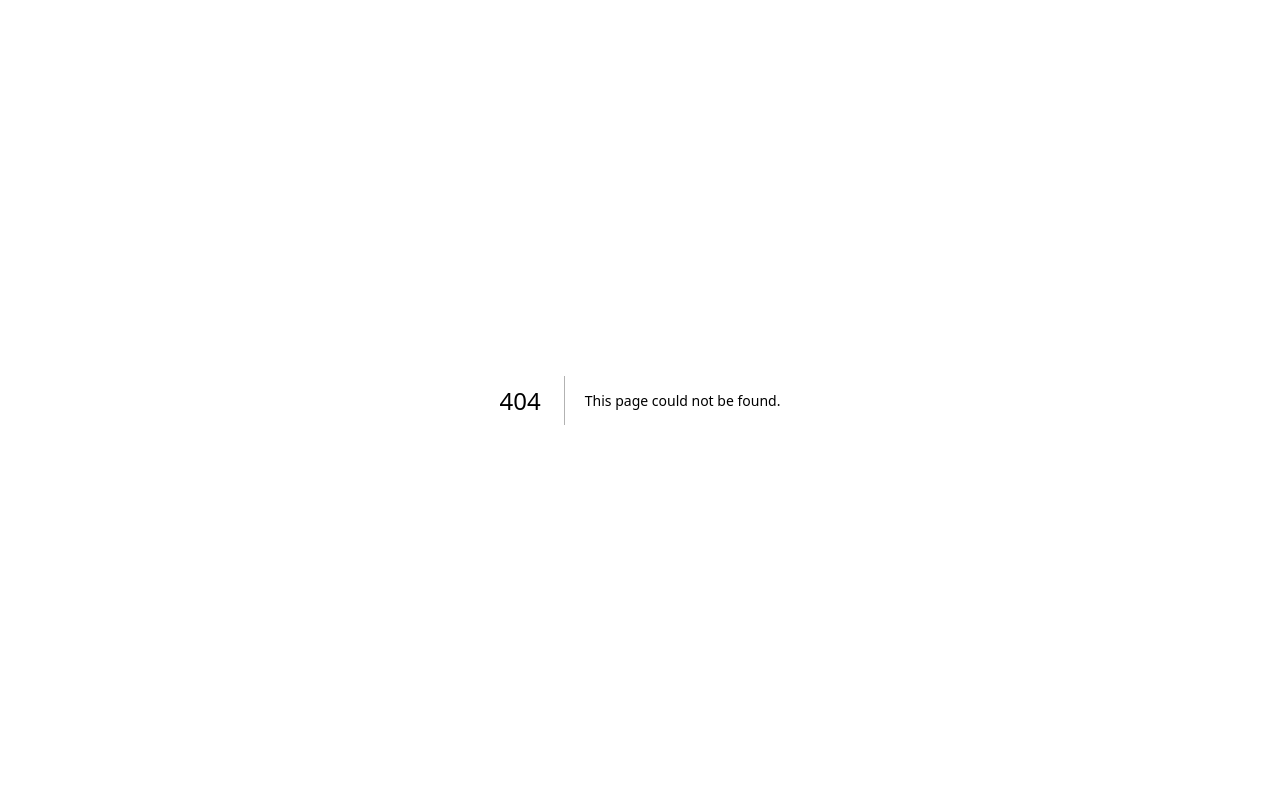
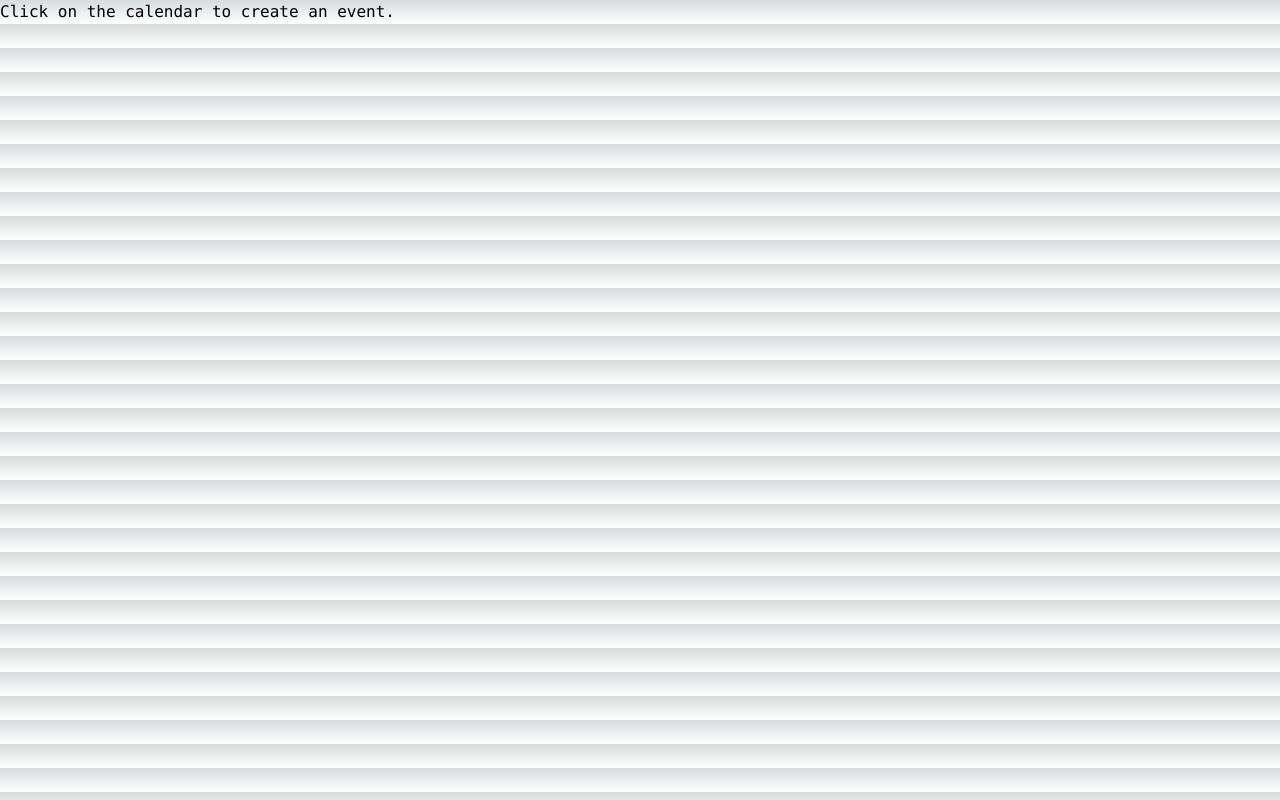
Before and after one commit to tarellano/cal2text, a Next.js app: page /components/EventsTextSection in a window 1280 px wide. Before the commit this address had no page. Built offline with nearby package versions, Linux system fonts and the light colour scheme.

Commit message:
Create events text section

```diff
--- a/src/pages/components/Cal2Text.tsx
+++ b/src/pages/components/Cal2Text.tsx
@@ -1,8 +1,7 @@
 import { useState } from "react";
 import Calendar from "./Calendar";
 import { DayPilot } from "@daypilot/daypilot-lite-react";
-import EventsTextbox from "./EventsTextbox";
-
+import EventsTextSection from "./EventsTextSection";
 
 
 const Cal2Text = () => {
@@ -18,7 +17,7 @@ const Cal2Text = () => {
         <div>
             <Calendar handleEventListChange={handleEventListChange} />
             <div className="m-5">
-                <EventsTextbox events={events} />
+                <EventsTextSection events={events} />
             </div>
         </div>
     )
--- /dev/null
+++ b/src/pages/components/EventsTextSection.tsx
@@ -0,0 +1,16 @@
+import { DayPilot } from "@daypilot/daypilot-lite-react";
+import EventsTextbox from "./EventsTextbox";
+
+type EventsTextSectionProps = {
+    events: DayPilot.EventData[] | null,
+}
+
+
+const EventsTextSection = (props : EventsTextSectionProps) => {
+
+    return (
+        <EventsTextbox {...props} />
+    )
+}
+
+export default EventsTextSection;
```
